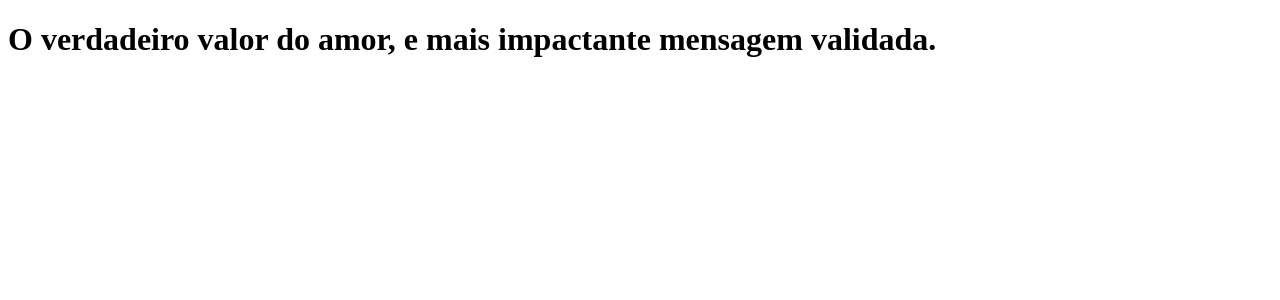
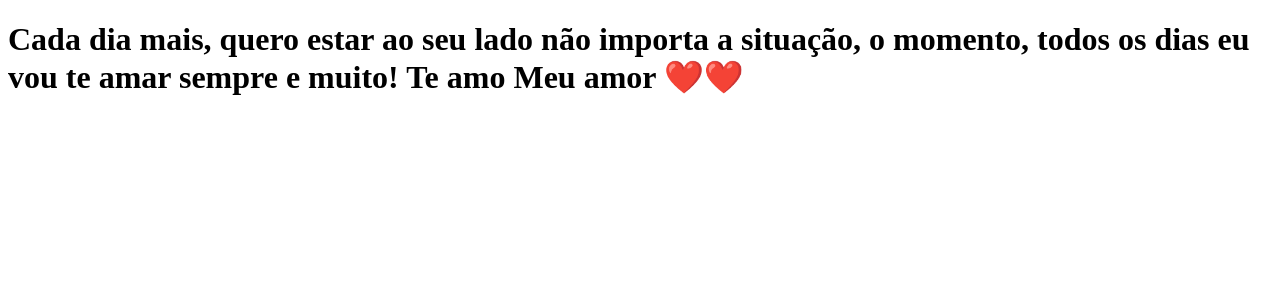
Before and after one commit to BrunoDeBrito/clone-tabnews, a Next.js app: page / in a window 1280 px wide. Shown: the top 300 px of the page. Built offline with nearby package versions, Linux system fonts and the light colour scheme.

Commit message:
ajuste na mensagem

```diff
--- a/pages/index.js
+++ b/pages/index.js
@@ -1,5 +1,5 @@
 function Home() {
-    return <h1>O verdadeiro valor do amor, e mais impactante mensagem validada.</h1>
+    return<h1>Cada dia mais, quero estar ao seu lado não importa a situação, o momento, todos os dias eu vou te amar sempre e muito! Te amo Meu amor ❤️❤️</h1>
 }
 
 export default Home
```
Also changed, not shown: 1 other file (tests, documents, lock files or other folders).
